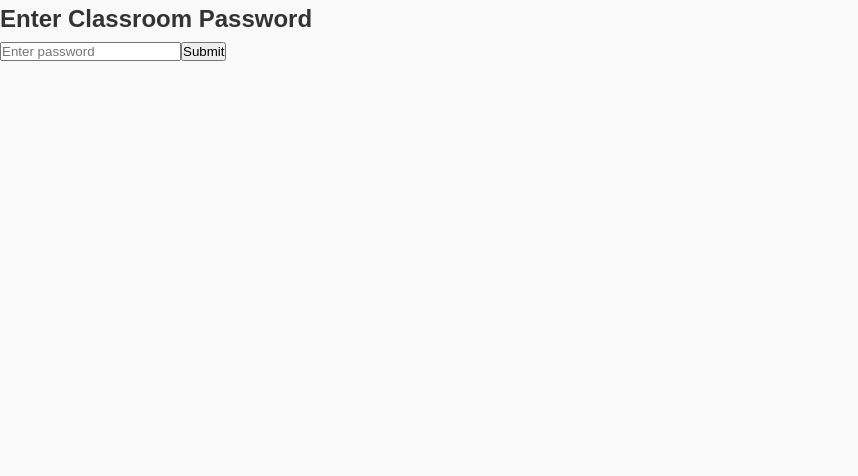
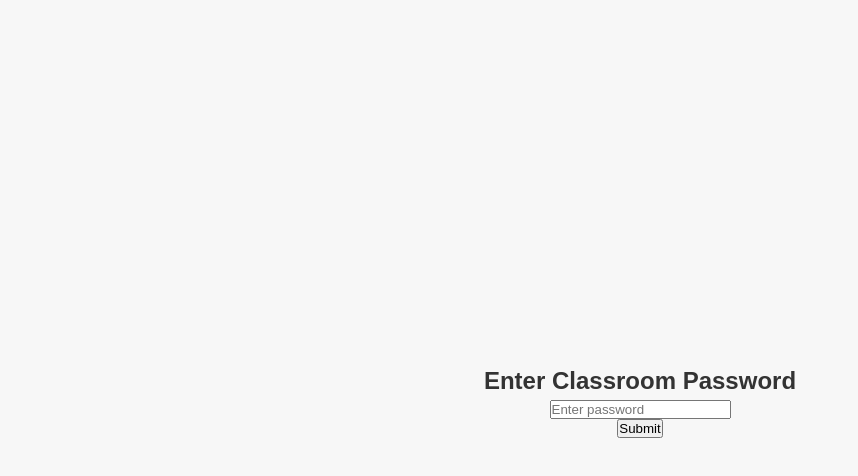
Before and after one commit to BenTheCyberOne/hackmo, a React (Create React App) app in the folder hackmo/: page / in a window 1280 px wide. Shown: the top 476 px of the page, without its empty margins (0-858 px from the left). Built offline with nearby package versions, Linux system fonts and the light colour scheme.

Commit message:
Update PasswordGate.jsx

```diff
--- a/hackmo/src/components/PasswordGate.jsx
+++ b/hackmo/src/components/PasswordGate.jsx
@@ -23,7 +23,7 @@ const PasswordGate = ({ children }) => {
   }
 
   return (
-    <div className="password-gate">
+    <div className="password-gate" style={{ display: 'flex', flexDirection: 'column', alignItems: 'center', justifyContent: 'center', height: '100vh', backgroundColor: '#f7f7f7' }}>
       <h2>Enter Classroom Password</h2>
       <input
         type="password"
```
